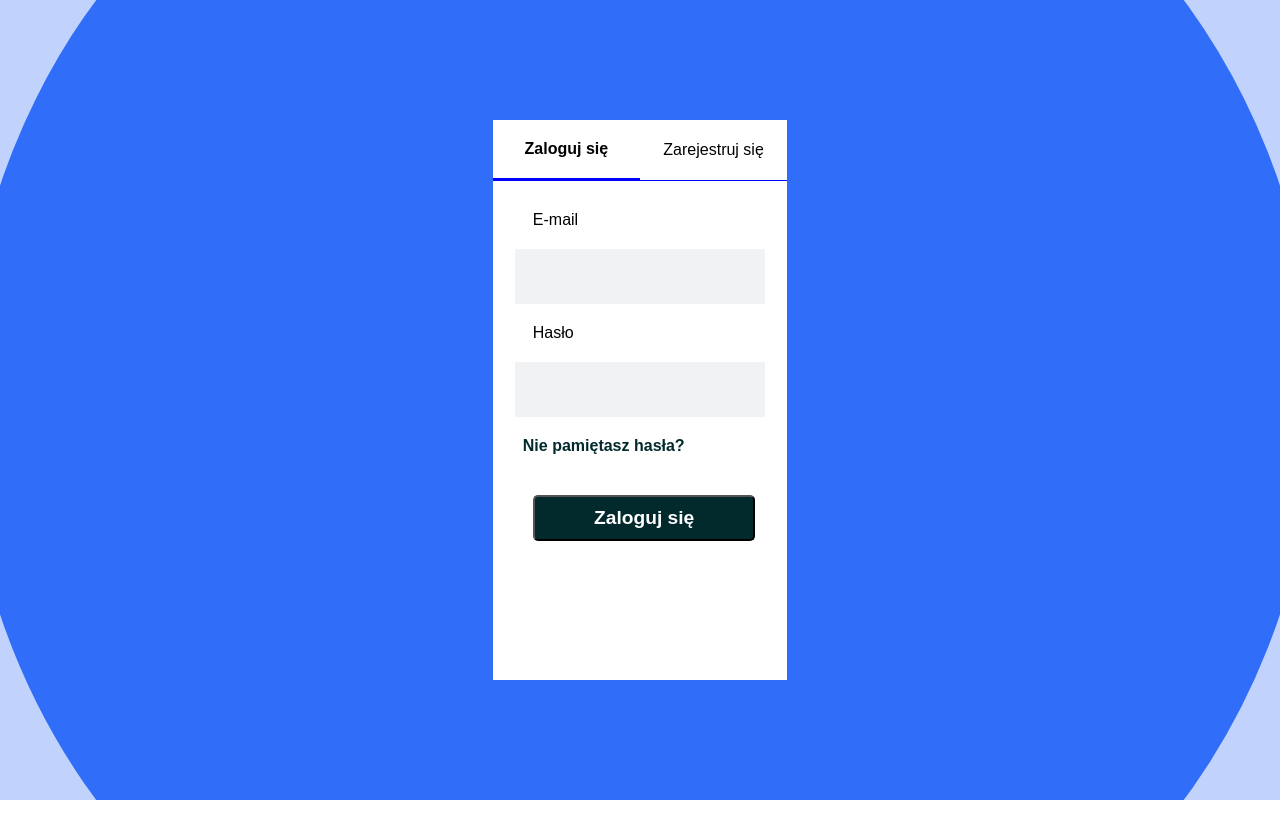
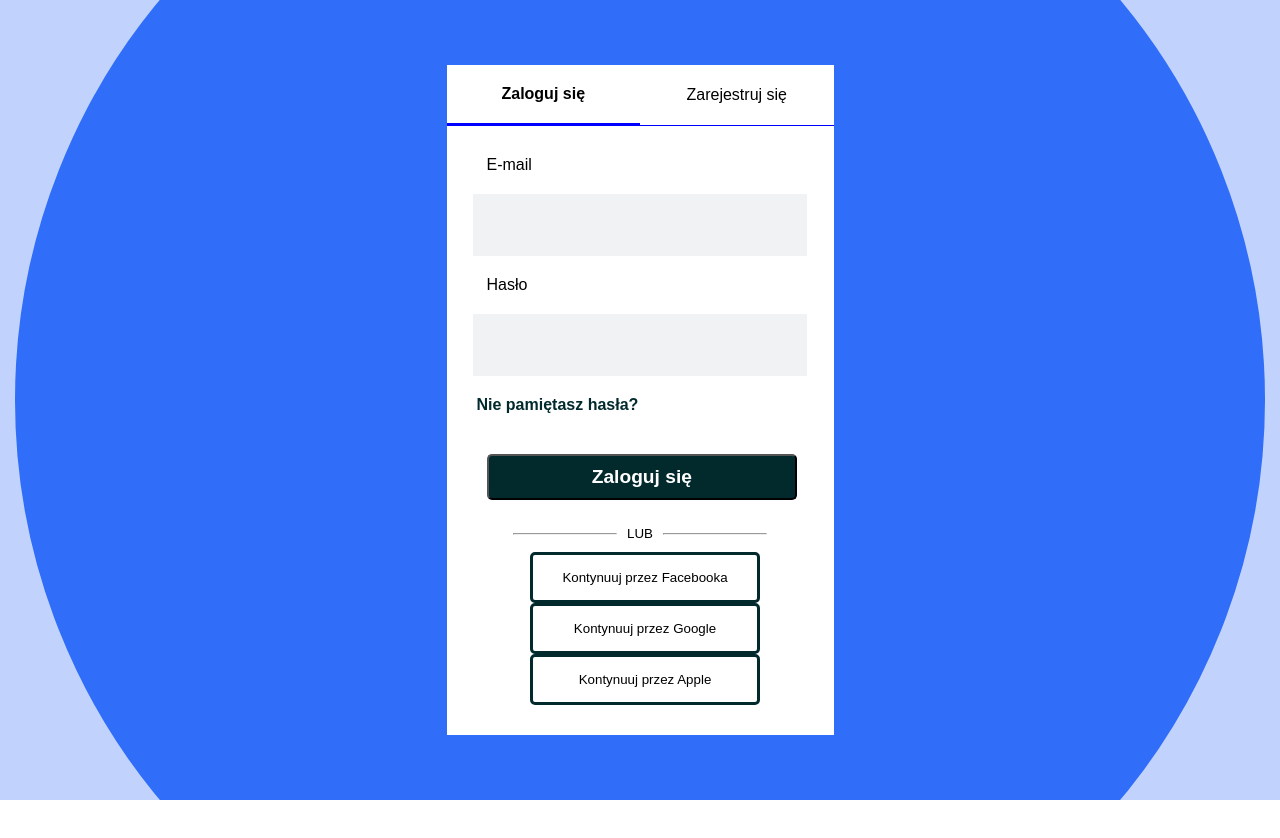
Before and after one commit to kielonl/olx-clone-ui, a React (Create React App) app: page /login in a window 1280 px wide. Shown: the top 838 px of the page. Built offline with nearby package versions, Linux system fonts and the light colour scheme; a web font is replaced by a local one.

Commit message:
added login page

```diff
--- a/package.json
+++ b/package.json
@@ -12,6 +12,7 @@
     "@types/react-dom": "^18.0.6",
     "react": "^18.2.0",
     "react-dom": "^18.2.0",
+    "react-responsive": "^9.0.0-beta.10",
     "react-router-dom": "^6.3.0",
     "react-scripts": "5.0.1",
     "typescript": "^4.8.2",
--- a/src/Olx/Login/Components/LoginForm.tsx
+++ b/src/Olx/Login/Components/LoginForm.tsx
@@ -1,16 +1,43 @@
+import { useState } from "react";
+import { MediaButtons } from "../../../components/SocialMediaButtons";
 import "../styles/LoginForm.scss";
+import { Otherwise } from "./Otherwise";
+
 export const LoginForm = () => {
+  const [type, setType] = useState("login");
   return (
     <div className="login-form-wrapper">
-      <div className="growing-circle"></div>
+      <div className="growing-circle"></div> {/* background animation*/}
       <div className="login-form-box">
         <div className="login-form-content">
           <div className="login-form-upper">
-            <span className="login-form-login-button selected">
+            <span
+              className={
+                type === "login"
+                  ? "login-form-login-button selected"
+                  : "login-form-login-button"
+              }
+              onClick={() => setType("login")}
+            >
               Zaloguj się
             </span>
-            <span className="login-form-register-button">Zarejestruj się</span>
+            <span
+              className={
+                type === "register"
+                  ? "login-form-register-button selected"
+                  : "login-form-register-button"
+              }
+              onClick={() => setType("register")}
+            >
+              Zarejestruj się
+            </span>
           </div>
+          {type === "register" && (
+            <>
+              <MediaButtons />
+              <Otherwise />
+            </>
+          )}
           <div className="login-form-main">
             <div className="login-form-inputs">
               <div className="text-above-input">E-mail</div>
@@ -18,9 +45,21 @@ export const LoginForm = () => {
               <div className="text-above-input">Hasło</div>
               <input type="text" />
             </div>
-            <a className="forgot-password">Nie pamiętasz hasła?</a>
+
+            <div className="forgot-password">Nie pamiętasz hasła?</div>
+
             <div className="login-form-bottom">
-              <button className="login-button">Zaloguj się</button>
+              <button className="login-button">
+                {type === "login" ? "Zaloguj się" : "Zarejestruj się"}
+              </button>
+            </div>
+            <div className="login-form-footer">
+              {type === "login" && (
+                <>
+                  <Otherwise />
+                  <MediaButtons />
+                </>
+              )}
             </div>
           </div>
         </div>
--- /dev/null
+++ b/src/Olx/Login/Components/Otherwise.tsx
@@ -0,0 +1,9 @@
+export const Otherwise = () => {
+  return (
+    <div className="login-form-otherwise">
+      <hr />
+      LUB
+      <hr />
+    </div>
+  );
+};
--- a/src/Olx/Login/styles/LoginForm.scss
+++ b/src/Olx/Login/styles/LoginForm.scss
@@ -1,3 +1,4 @@
+
 .login-form-wrapper{
     height:100vh;
     display:flex;
@@ -14,8 +15,8 @@
 }
 
 .login-form-box{
-    height:70%;
-    width:23%;
+    min-height:70vh;
+    min-width:23vw;
     background-color: white;
     z-index:5
 }
@@ -39,7 +40,6 @@
 }
 
 .login-form-login-button,.login-form-register-button{
-
     padding:20px;
     width:50%;
     text-align:center;
@@ -52,10 +52,11 @@
     align-items: center;
     flex-direction: column;
     input{
+        font-size: larger;
         background-color: #f0f2f3;
         border:none;
         outline:none;
-        width:90%;
+        min-width:90%;
         padding:20px;
         margin:20px;
     }
@@ -81,23 +82,55 @@
     font-size: larger;
     font-weight:bold
 }
+.login-button:hover{
+    background-color:white;
+    border:3px solid #022a2d;
+    color:#022a2d;
+}
+
 .growing-circle {
     position:absolute;
     height: 50px;
     width: 50px;
     border-radius: 100%;
-    border: white 5px solid;
+    border: white 7px solid;
     opacity:0.7;
-    animation: grow 3s;
+    animation: grow 2.5s;
     animation-fill-mode: forwards;
   }
 
   @keyframes grow {
-    from {
+    0% {
       transform: scale(0);
     }
-
-    to {
-      transform: scale(27);
+    50%{
+        transform: scale(30);
+    }
+    100% {
+      transform: scale(25);
     }
   }
+
+  .login-form-footer{
+    display:flex;
+    justify-content: center;
+    align-items: center;
+    flex-direction: column;
+    padding-top:1rem;
+  }
+  .login-form-otherwise{
+    font-size: smaller;
+    padding:10px;
+    display:flex;
+    flex-direction: row;
+    hr{
+        width:8vw;
+        margin-left:10px;
+        margin-right:10px;
+    }
+  }
+
+  .media-login-buttons{
+    display:flex;
+    flex-direction: column;
+  }
--- /dev/null
+++ b/src/components/SocialMediaButtons.tsx
@@ -0,0 +1,25 @@
+// import icon from "../../assets/facebookIcon.png";
+import "../styles/SocialMediaButtons.scss";
+export const FacebookButton = () => {
+  return (
+    <button className="social-media-button">Kontynuuj przez Facebooka</button>
+  );
+};
+export const GoogleButton = () => {
+  return <button className="social-media-button">Kontynuuj przez Apple</button>;
+};
+export const AppleButton = () => {
+  return (
+    <button className="social-media-button">Kontynuuj przez Google</button>
+  );
+};
+
+export const MediaButtons = () => {
+  return (
+    <div className="media-login-buttons">
+      <FacebookButton />
+      <AppleButton />
+      <GoogleButton />
+    </div>
+  );
+};
--- /dev/null
+++ b/src/styles/SocialMediaButtons.scss
@@ -0,0 +1,11 @@
+.social-media-button{
+    border-radius:5px;
+    min-width:18vw;
+    padding:15px;
+    margin-left:10px;
+    background-color: white;
+    border:3px solid #022a2d;
+}
+.social-media-button:hover{
+    border:5px solid #022a2d;
+}
```
Also changed, not shown: assets/facebookIcon.png (added), 1 other file (tests, documents, lock files or other folders).
